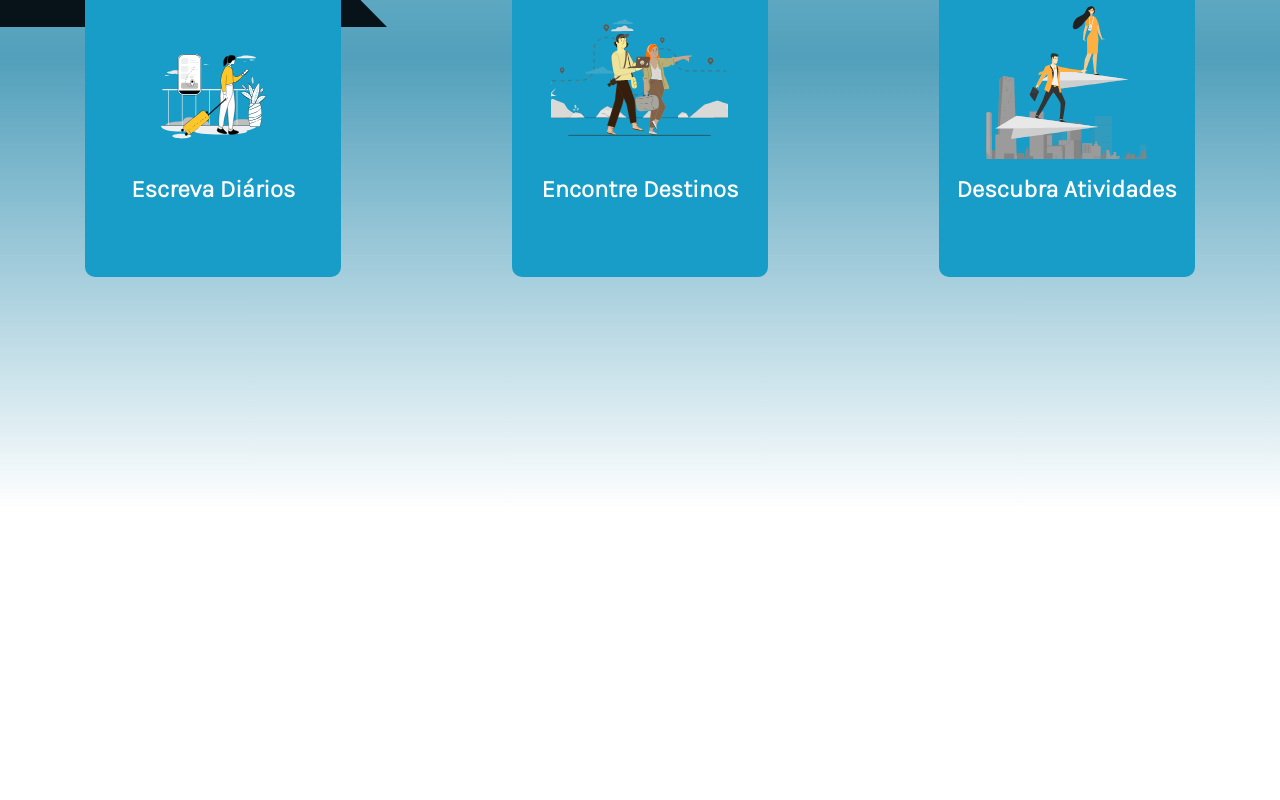
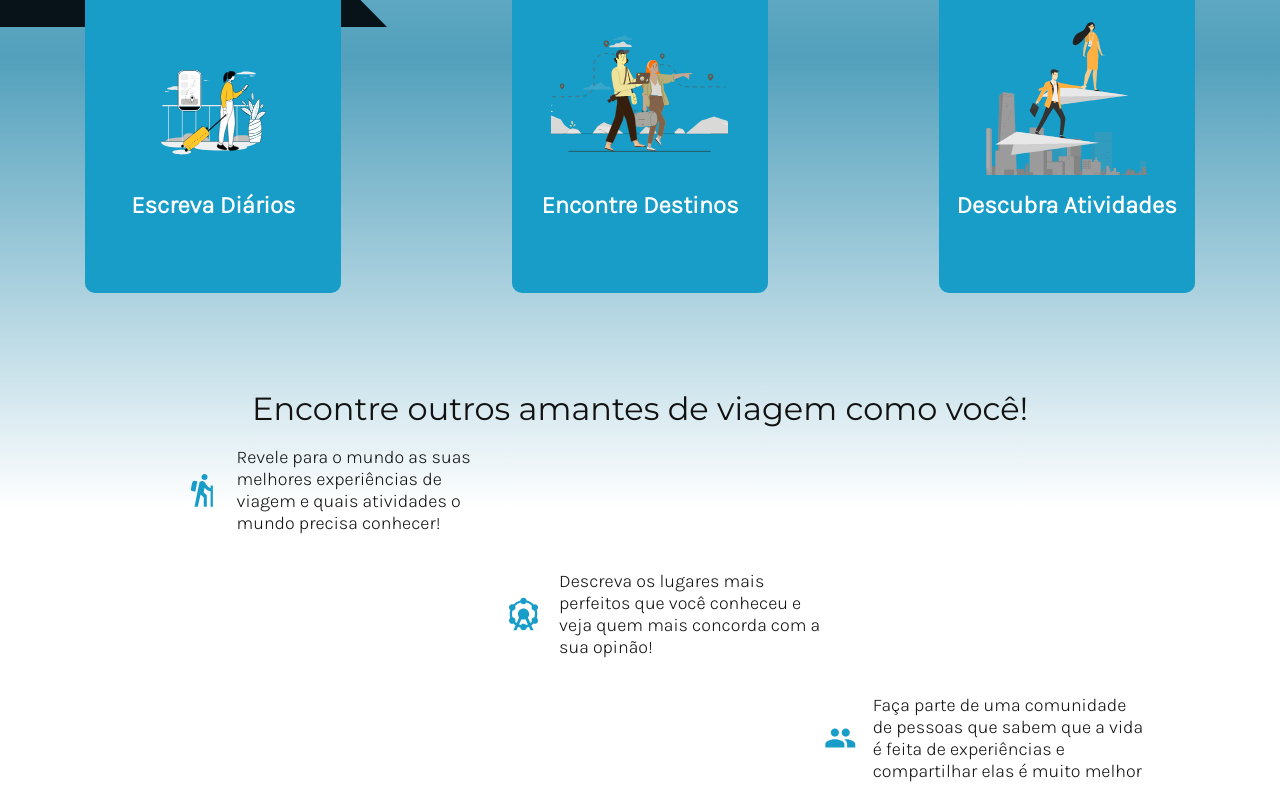
Before and after one commit to JosiasBatista/going-page, a Next.js app: page / in a window 1280 px wide. Shown: the part 1166-1966 px from the top of the page. Before the commit the page ends 1675 px from the top, so only its background shows below. Built offline with nearby package versions, Linux system fonts and the light colour scheme.

Commit message:
Creating app description

```diff
--- a/package.json
+++ b/package.json
@@ -19,6 +19,7 @@
     "next": "13.0.5",
     "react": "18.2.0",
     "react-dom": "18.2.0",
+    "react-icons": "^4.7.1",
     "react-scroll-parallax": "^3.3.2",
     "typescript": "4.9.3"
   }
--- a/pages/index.tsx
+++ b/pages/index.tsx
@@ -2,6 +2,7 @@ import Head from 'next/head';
 import styles from '../styles/Home.module.css';
 import ParallaxComponent from '../components/parallax';
 import FeatureCard from '../components/featureCard';
+import { MdHiking, MdAttractions, MdGroup } from 'react-icons/md'
 
 import WriteDiary from '../public/animations/write-diary.json';
 import FindDestination from '../public/animations/find-destination.json';
@@ -45,6 +46,27 @@ export default function Home() {
             />
           </section>
 
+          <div className={styles.pageSection}>
+            <span className={styles.sectionTitle}>Encontre outros amantes de viagem como você!</span>
+
+            <div className={styles.communityDescCont}>
+              <section className={`${styles.communityDesc} ${styles.firstDesc}`}>
+                <MdHiking size={120} color="#179DC7" />
+                <p className={styles.communityDescInfo}>Revele para o mundo as suas melhores experiências de viagem e quais atividades o mundo precisa conhecer!</p>
+              </section>
+
+              <section className={`${styles.communityDesc} ${styles.secDesc}`}>
+                <MdAttractions size={120} color="#179DC7" />
+                <p className={styles.communityDescInfo}>Descreva os lugares mais perfeitos que você conheceu e veja quem mais concorda com a sua opinão!</p>
+              </section>
+
+              <section className={`${styles.communityDesc} ${styles.thirdDesc}`}>
+                <MdGroup size={120} color="#179DC7" />
+                <p className={styles.communityDescInfo}>Faça parte de uma comunidade de pessoas que sabem que a vida é feita de experiências e compartilhar elas é muito melhor</p>
+              </section>
+            </div>
+
+          </div>
         </div>
       </main>
     </div>
--- a/styles/Home.module.css
+++ b/styles/Home.module.css
@@ -16,7 +16,7 @@
 
 .pageTitle {
   color: #121212;
-  font-size: 35px;
+  font-size: 40px;
   max-width: 45vw;
   text-align: center;
   font-weight: 900;
@@ -30,8 +30,8 @@
 
 .pageSubtitle {
   color: #121212;
-  font-size: 25px;
-  max-width: 45vw;
+  font-size: 24px;
+  max-width: 40vw;
   text-align: center;
   font-weight: 400;
   font-family: 'Karla', sans-serif;
@@ -46,6 +46,54 @@
   width: 100%;
   margin-top: 2.5rem;
   padding-bottom: 5rem;
+}
+
+.pageSection {
+  margin-top: 2vh;
+  text-align: center;
+  width: 100vw;
+}
+
+.sectionTitle {
+  font-family: 'Montserrat', sans-serif;
+  font-size: 32px;
+  color: #121212;
+}
+
+.communityDescCont {
+  width: 100vw;
+  display: flex;
+  flex-direction: column;
+  justify-content: space-around;
+  align-items: flex-start;
+  padding: 0 24px;
+}
+
+.communityDesc {
+  display: flex;
+  flex-direction: row;
+  align-items: center;
+  font-family: 'Karla', sans-serif;
+  font-size: 18px;
+  color: #121212;
+  text-align: left;
+  width: 25vw;
+}
+
+.communityDesc p {
+  padding-left: 16px
+}
+
+.firstDesc {
+  transform: translate(50%)
+}
+
+.secDesc {
+  transform: translate(150%)
+}
+
+.thirdDesc {
+  transform: translate(250%)
 }
 
 @media (max-width: 1600px) {
```
Also changed, not shown: public/images/Layer5.svg, 1 other file (tests, documents, lock files or other folders).
